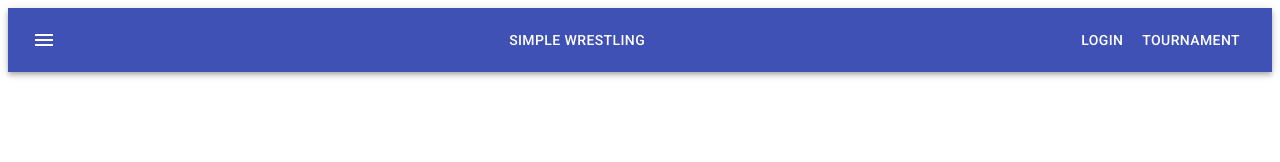
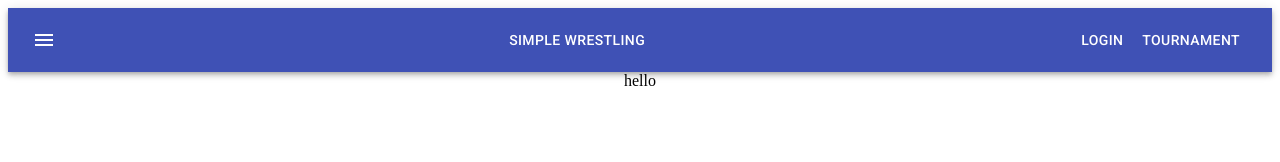
Before and after one commit to huy9997/SimpleWrestling, a React (Create React App) app in the folder client/: page /login in a window 1280 px wide. Shown: the top 162 px of the page. Built offline with nearby package versions, Linux system fonts and the light colour scheme.

Commit message:
working on the login

```diff
--- a/client/src/components/generalComponents/Input.js
+++ b/client/src/components/generalComponents/Input.js
@@ -0,0 +1,4 @@
+import React from "react";
+
+const input = () => {};
+export default input;
--- a/client/src/components/login/index.js
+++ b/client/src/components/login/index.js
@@ -1,6 +1,12 @@
 import React from "react";
+import Grid from "@material-ui/core/Grid";
+import Box from "@material-ui/core/Box";
 const login = () => {
-  return <div />;
+  return (
+    <Grid container direction="row" justify="center" alignItems="center">
+      <Box borderRadius={12}>hello</Box>
+    </Grid>
+  );
 };
 
 export default login;
```
